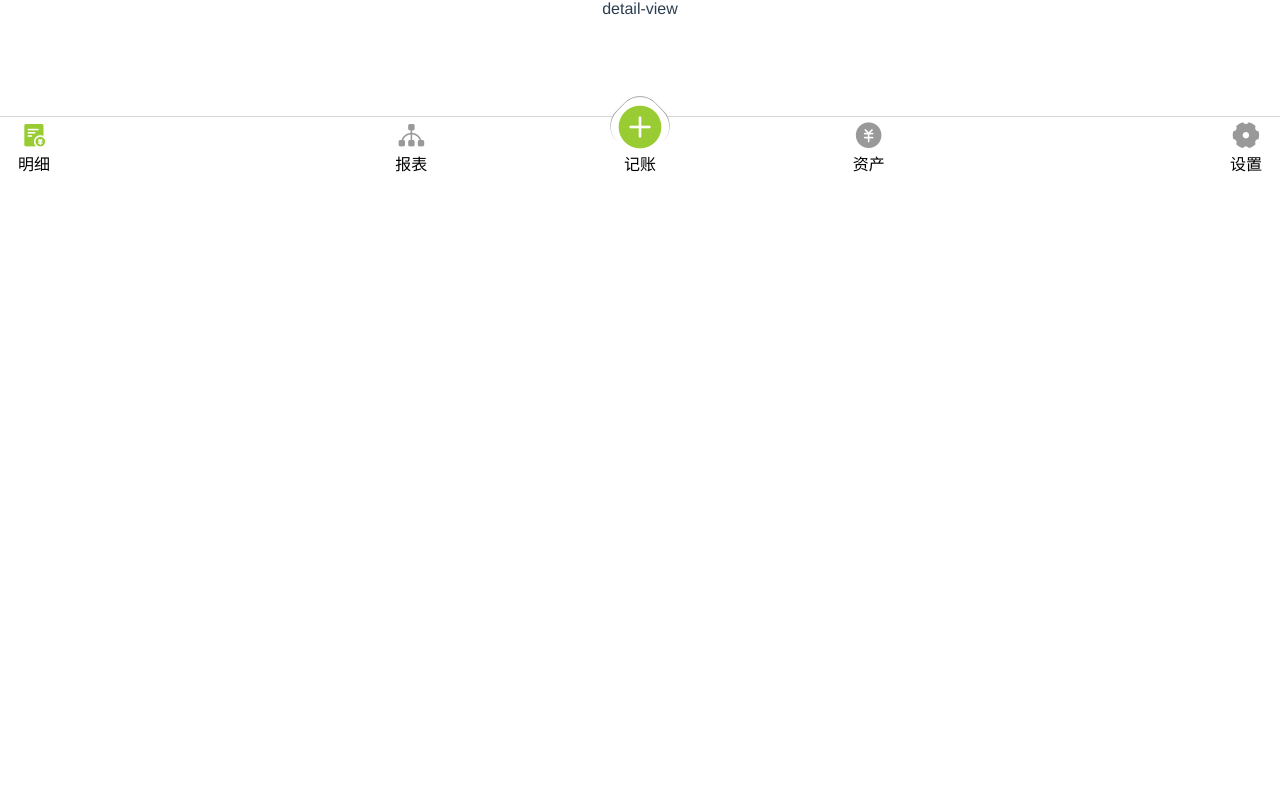
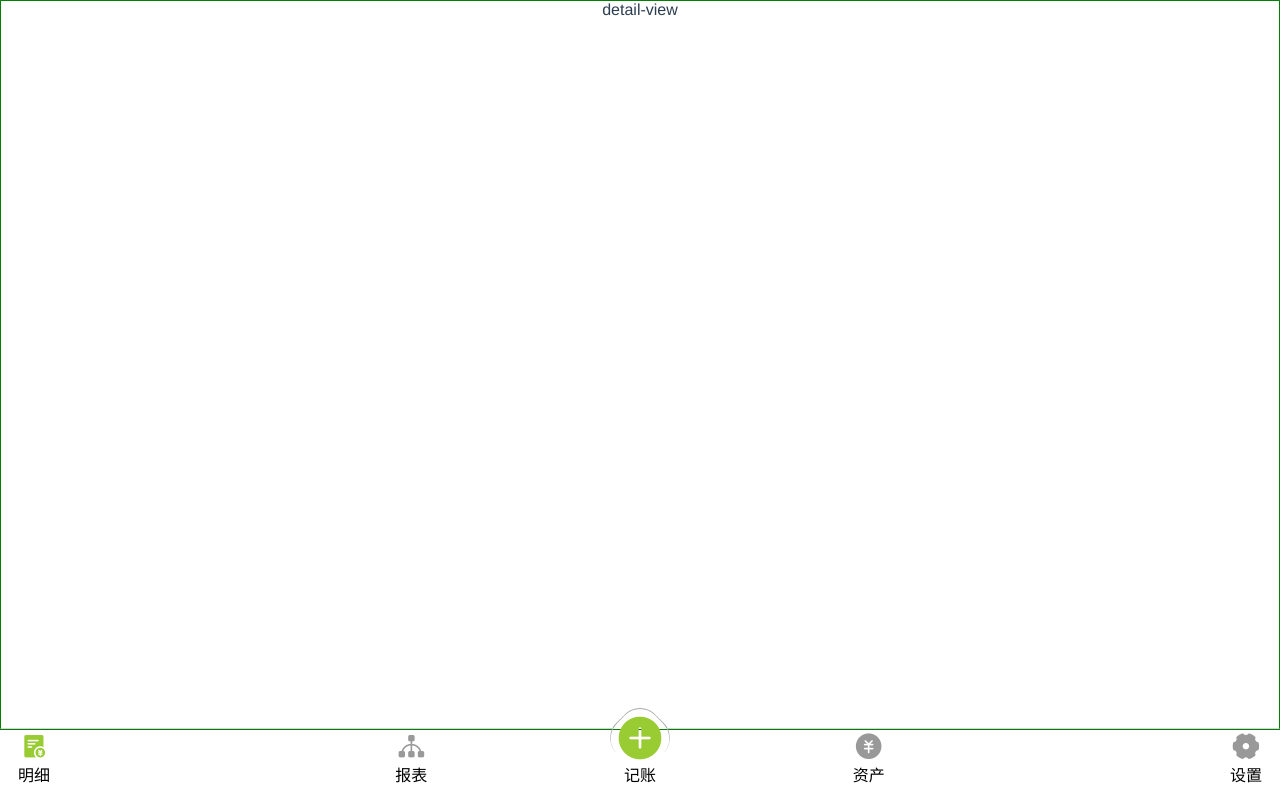
Before and after one commit to donghao-doc/KeepAccount, a Vue app: page /#/detail in a window 1280 px wide. Built offline with nearby package versions, Linux system fonts and the light colour scheme.

Commit message:
GlobalNav.vue样式调整 & 四个页面导航栏布局

```diff
--- a/src/components/GlobalNav.vue
+++ b/src/components/GlobalNav.vue
@@ -1,5 +1,5 @@
 <template>
-  <div class="container">
+  <div class="nav-container">
     <router-link
       v-for="item in routes" :key="item.name"
       :to="item.path" class="item"
@@ -47,14 +47,14 @@ export default {
 </script>
 
 <style scoped lang="scss">
-.container {
-  // border: 1px solid red;
+.nav-container {
+  height: 60px;
   color: #000;
   font-size: 16px;
   display: flex;
   justify-content: space-between;
+  align-items: flex-end;
   position: relative;
-  margin-top: 100px; // 删掉
 }
 
 .item {
--- a/src/views/ChartView.vue
+++ b/src/views/ChartView.vue
@@ -1,6 +1,8 @@
 <template>
-  <div>
-    chart-view
+  <div class="chart-container">
+    <div class="chart-page">
+      chart-view
+    </div>
     <GlobalNav></GlobalNav>
   </div>
 </template>
@@ -11,6 +13,17 @@ export default {
 }
 </script>
 
-<style scoped>
+<style scoped lang="scss">
+.chart-container {
+  height: 100vh;
+  display: flex;
+  flex-direction: column;
+  justify-content: space-between;
+  padding-bottom: 10px;
+}
 
+.chart-page {
+  border: 1px solid green;
+  flex-grow: 1;
+}
 </style>
--- a/src/views/DetailView.vue
+++ b/src/views/DetailView.vue
@@ -1,6 +1,8 @@
 <template>
-  <div>
-    detail-view
+  <div class="detail-container">
+    <div class="detail-page">
+      detail-view
+    </div>
     <GlobalNav></GlobalNav>
   </div>
 </template>
@@ -11,6 +13,17 @@ export default {
 }
 </script>
 
-<style scoped>
+<style scoped lang="scss">
+.detail-container {
+  height: 100vh;
+  display: flex;
+  flex-direction: column;
+  justify-content: space-between;
+  padding-bottom: 10px;
+}
 
+.detail-page {
+  border: 1px solid green;
+  flex-grow: 1;
+}
 </style>
--- a/src/views/ManagerView.vue
+++ b/src/views/ManagerView.vue
@@ -1,6 +1,8 @@
 <template>
-  <div>
-    manager-view
+  <div class="manager-container">
+    <div class="manager-page">
+      manager-view
+    </div>
     <GlobalNav></GlobalNav>
   </div>
 </template>
@@ -12,5 +14,16 @@ export default {
 </script>
 
 <style scoped>
+.manager-container {
+  height: 100vh;
+  display: flex;
+  flex-direction: column;
+  justify-content: space-between;
+  padding-bottom: 10px;
+}
 
+.manager-page {
+  border: 1px solid green;
+  flex-grow: 1;
+}
 </style>
--- a/src/views/NotFound.vue
+++ b/src/views/NotFound.vue
@@ -1,5 +1,5 @@
 <template>
-  <div class="container">
+  <div>
     <div id="notFound"></div>
     <van-button
         type="primary" text="首页" color="#99CCFF" icon="wap-home" plain round
--- a/src/views/SettingView.vue
+++ b/src/views/SettingView.vue
@@ -1,6 +1,8 @@
 <template>
-  <div>
-    setting-view
+  <div class="setting-container">
+    <div class="setting-page">
+      setting-view
+    </div>
     <GlobalNav></GlobalNav>
   </div>
 </template>
@@ -12,5 +14,16 @@ export default {
 </script>
 
 <style scoped>
+.setting-container {
+  height: 100vh;
+  display: flex;
+  flex-direction: column;
+  justify-content: space-between;
+  padding-bottom: 10px;
+}
 
+.setting-page {
+  border: 1px solid green;
+  flex-grow: 1;
+}
 </style>
```
